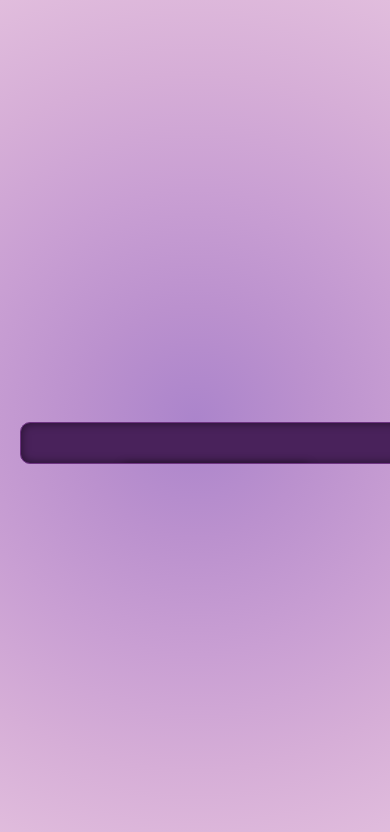
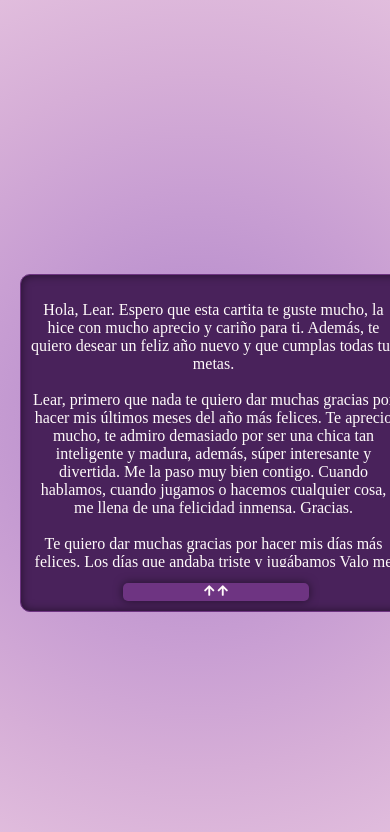
Before and after one commit to Crashuin/XenoCarta, a plain HTML site: page index.html in a window 390 px wide. Shown: the top 832 px of the page. Drawn offline with Linux system fonts and the light colour scheme; a web font is replaced by a local one.

Commit message:
responsive arreglado

```diff
--- a/styles.css
+++ b/styles.css
@@ -204,7 +204,7 @@ body {
 @media (max-width: 768px) {
     .card {
         width: 90%;
-        height: auto;
+        height: 35%;
     }
 
     .card-front, .card-back {
```
